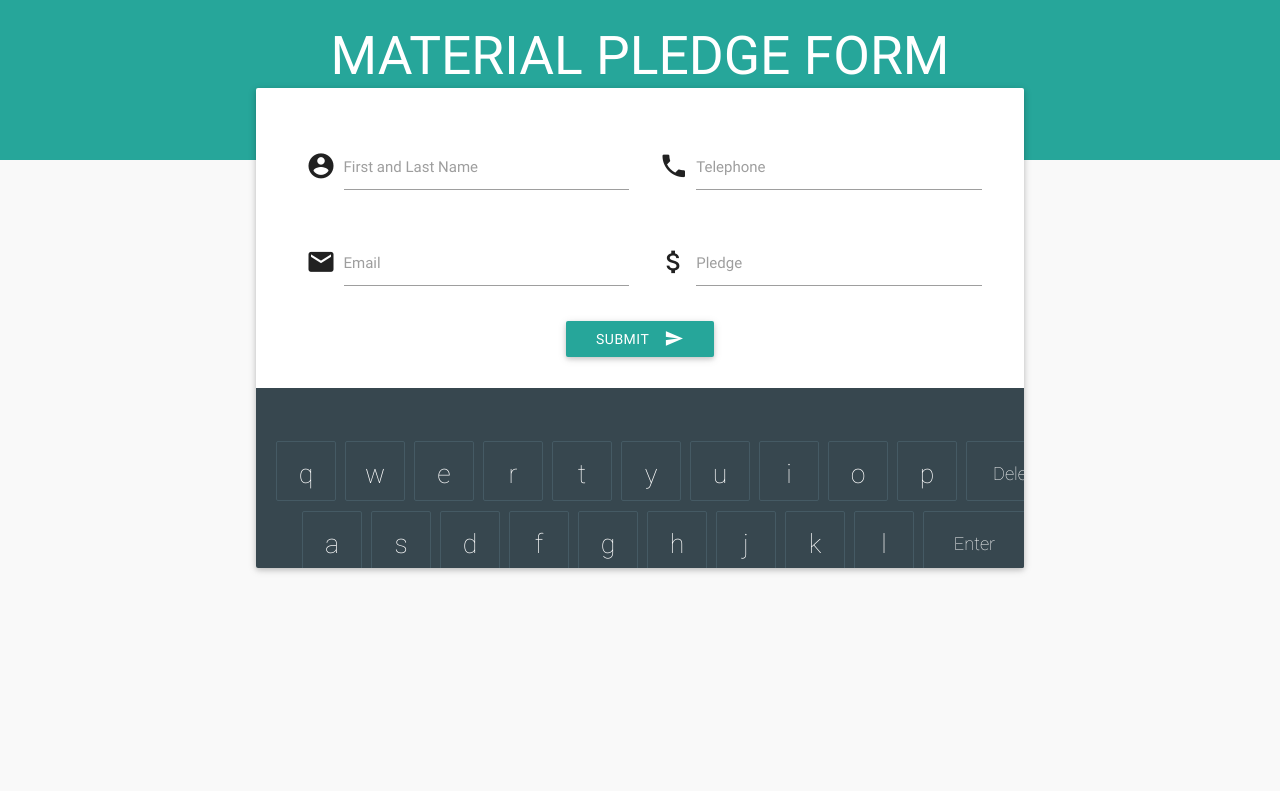
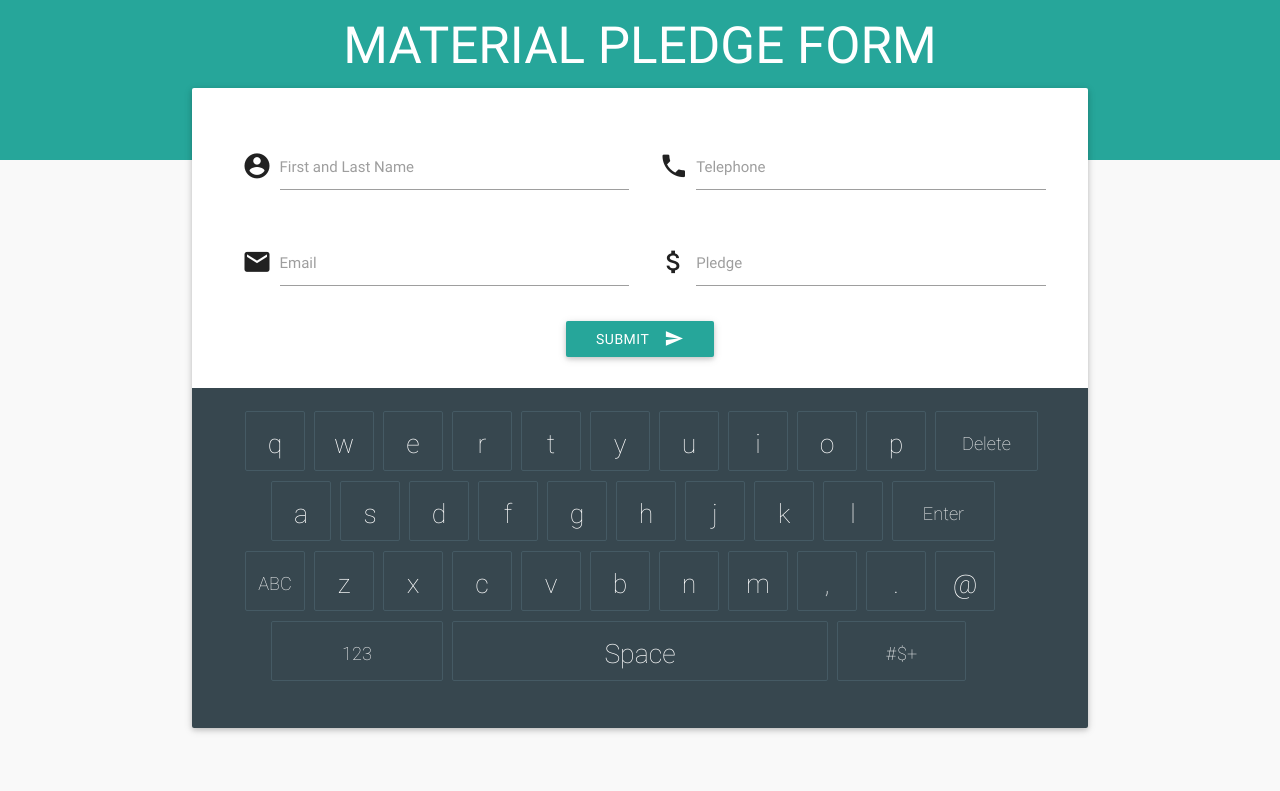
Before and after one commit to mmeiers/content-keyboard-form, a plain HTML site: page index.html in a window 1280 px wide. Drawn offline with nearby package versions, Linux system fonts and the light colour scheme.

Commit message:
1280, 1360 resolutions

```diff
--- a/css/jsKeyboard.css
+++ b/css/jsKeyboard.css
@@ -7,27 +7,25 @@ overflow:hidden;
 #virtualKeyboard {
     text-align: center;
     top:50vh;
-	width:60vw;
-	left:10vw;
-
+	width:70vw;
 }
 
 #keyboard{
 	position: relative;
-	left:0px;
-	top:40px;
+	top:10px;
     width:820px;
 	height:508px;
     margin: 20 auto;
     display:block;
-    bottom:0px; left:0px;
+    bottom:0px;
+	left:-5px;
  }
 
 #keyboardBackground{
 	position: absolute;
 	top:300px;
-    width:60vw;
-	height:40vh;
+    width:70vw;
+	height:50vh;
 	background-color:#37474F;
 	left:0px;
 
--- a/css/main.css
+++ b/css/main.css
@@ -29,8 +29,9 @@ header {
 .card-panel {
 	position: absolute;
 	top:10vh;
-	left:20vw;
-	width:60vw;
+	left:15vw;
+	width:70vw;
+	height:80vh;
 }
 
 #main {
@@ -62,5 +63,8 @@ header {
 }
 
 h2 {
+	position: relative;
+	top:-10px;
 	color:white;
+	font-size:4vw;
 }
--- a/index.html
+++ b/index.html
@@ -19,7 +19,7 @@
 <link rel="shortcut icon" href="http://rise-vision.github.io/content-retail-qrcode/favicon.ico" />
 
    <!--Import materialize.css-->
-   <link type="text/css" rel="stylesheet" href="css/materialize.min.css"  media="screen,projection"/>
+   <link type="text/css" rel="stylesheet" href="css/materialize.css"  media="screen,projection"/>
 
    <!--Let browser know website is optimized for mobile-->
    <meta name="viewport" content="width=device-width, initial-scale=1.0, maximum-scale=1.0, user-scalable=no"/>
@@ -42,6 +42,7 @@
 		  <div class="row">
 			<div class="input-field col s6">
 			  <i class="mdi-action-account-circle prefix"></i>
+				<!--<input placeholder="Placeholder" id="name" type="text" class="validate">-->
 			  <input id="icon_prefix" type="text" name="name" id="name" class="validate">
 			  <label for="icon_prefix">First and Last Name</label>
 			</div>
```
Also changed, not shown: css/materialize.css.
